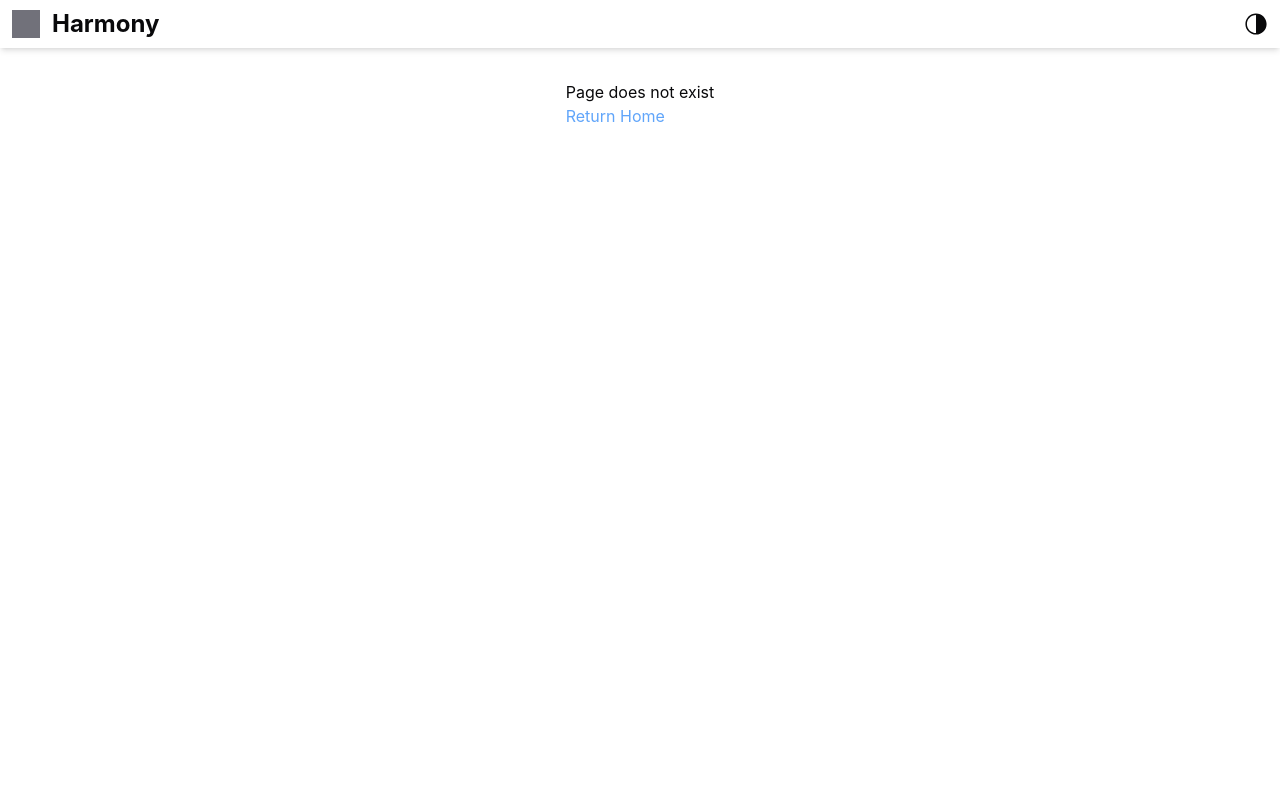
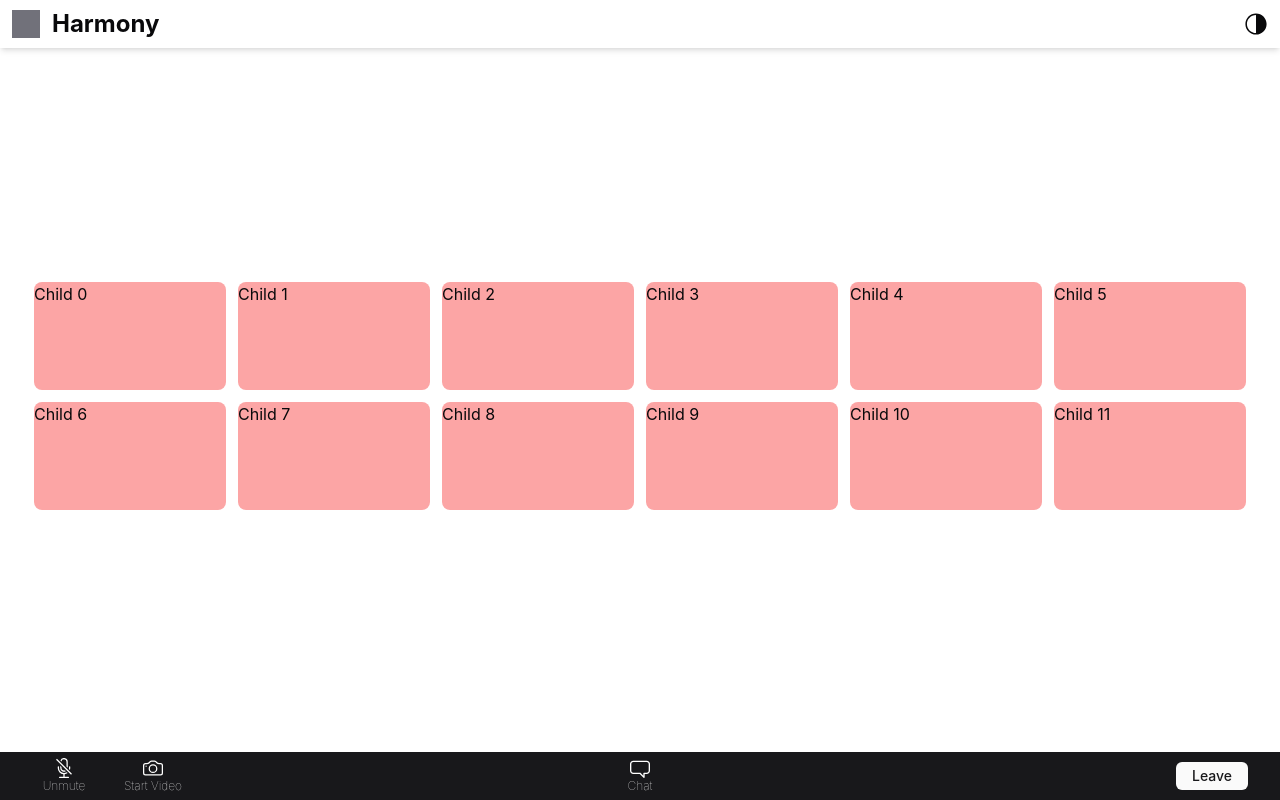
Before and after one commit to wyzhaobvt/harmony-client, a React (Vite) app: page /video in a window 1280 px wide. Built offline with nearby package versions, Linux system fonts and the light colour scheme.

Commit message:
started video call page

```diff
--- a/src/components/App.jsx
+++ b/src/components/App.jsx
@@ -7,7 +7,7 @@ function App() {
   setTheme();
   return (
     <>
-      <nav className="z-50 w-full h-12 bg-background sticky top-0 flex items-center px-3 justify-between group shadow-md dark:shadow-black">
+      <nav className="z-50 w-full bg-background sticky top-0 flex items-center px-3 justify-between group shadow-md dark:shadow-black">
         <div className="flex items-center gap-3">
           <div className="w-7 h-7 bg-muted-foreground"></div>
           <div className="font-bold text-2xl">Harmony</div>
--- /dev/null
+++ b/src/components/icons/CameraIcon.jsx
@@ -0,0 +1,16 @@
+import { cn } from "@/lib/utils";
+
+export default function CameraIcon({ className, ...props }) {
+  return (
+    <svg
+      xmlns="http://www.w3.org/2000/svg"
+      fill="currentColor"
+      viewBox="0 0 16 16"
+      className={cn("h-[15px] w-[15px]", className)}
+      {...props}
+    >
+      <path d="M15 12a1 1 0 0 1-1 1H2a1 1 0 0 1-1-1V6a1 1 0 0 1 1-1h1.172a3 3 0 0 0 2.12-.879l.83-.828A1 1 0 0 1 6.827 3h2.344a1 1 0 0 1 .707.293l.828.828A3 3 0 0 0 12.828 5H14a1 1 0 0 1 1 1zM2 4a2 2 0 0 0-2 2v6a2 2 0 0 0 2 2h12a2 2 0 0 0 2-2V6a2 2 0 0 0-2-2h-1.172a2 2 0 0 1-1.414-.586l-.828-.828A2 2 0 0 0 9.172 2H6.828a2 2 0 0 0-1.414.586l-.828.828A2 2 0 0 1 3.172 4z" />
+      <path d="M8 11a2.5 2.5 0 1 1 0-5 2.5 2.5 0 0 1 0 5m0 1a3.5 3.5 0 1 0 0-7 3.5 3.5 0 0 0 0 7M3 6.5a.5.5 0 1 1-1 0 .5.5 0 0 1 1 0" />
+    </svg>
+  );
+}
--- /dev/null
+++ b/src/components/icons/MicrophoneIcon.jsx
@@ -0,0 +1,16 @@
+import { cn } from "@/lib/utils"
+
+export default function MicrophoneIcon({ className, ...props }) {
+  return (
+    <svg
+      xmlns="http://www.w3.org/2000/svg"
+      fill="currentColor"
+      viewBox="0 0 16 16"
+      className={cn("h-[15px] w-[15px]", className)}
+      {...props}
+    >
+      <path d="M3.5 6.5A.5.5 0 0 1 4 7v1a4 4 0 0 0 8 0V7a.5.5 0 0 1 1 0v1a5 5 0 0 1-4.5 4.975V15h3a.5.5 0 0 1 0 1h-7a.5.5 0 0 1 0-1h3v-2.025A5 5 0 0 1 3 8V7a.5.5 0 0 1 .5-.5" />
+      <path d="M10 8a2 2 0 1 1-4 0V3a2 2 0 1 1 4 0zM8 0a3 3 0 0 0-3 3v5a3 3 0 0 0 6 0V3a3 3 0 0 0-3-3" />
+    </svg>
+  );
+}
--- /dev/null
+++ b/src/components/icons/MicrophoneMuteIcon.jsx
@@ -0,0 +1,16 @@
+import { cn } from "@/lib/utils"
+
+export default function MicrophoneMuteIcon({ className, ...props }) {
+  return (
+    <svg
+      xmlns="http://www.w3.org/2000/svg"
+      fill="currentColor"
+      viewBox="0 0 16 16"
+      className={cn("h-[15px] w-[15px]", className)}
+      {...props}
+    >
+      <path d="M13 8c0 .564-.094 1.107-.266 1.613l-.814-.814A4 4 0 0 0 12 8V7a.5.5 0 0 1 1 0zm-5 4c.818 0 1.578-.245 2.212-.667l.718.719a5 5 0 0 1-2.43.923V15h3a.5.5 0 0 1 0 1h-7a.5.5 0 0 1 0-1h3v-2.025A5 5 0 0 1 3 8V7a.5.5 0 0 1 1 0v1a4 4 0 0 0 4 4m3-9v4.879l-1-1V3a2 2 0 0 0-3.997-.118l-.845-.845A3.001 3.001 0 0 1 11 3" />
+      <path d="m9.486 10.607-.748-.748A2 2 0 0 1 6 8v-.878l-1-1V8a3 3 0 0 0 4.486 2.607m-7.84-9.253 12 12 .708-.708-12-12z" />
+    </svg>
+  );
+}
--- a/src/css/App.css
+++ b/src/css/App.css
@@ -11,6 +11,7 @@
   color-scheme: light dark;
   color: rgba(255, 255, 255, 0.87);
   background-color: var(--background);
+  --nav-bar-height: 3rem
 }
 
 html,
@@ -25,14 +26,25 @@ body {
   min-width: 320px;
 }
 
+nav {
+  height: var(--nav-bar-height);
+}
 main {
   display: flex;
   flex-direction: column;
   align-items: center;
   padding-top: 2rem;
   width: 100%;
+  min-height: calc(100% - var(--nav-bar-height));
 }
 
 #root {
   position: relative;
 }
+
+.video-call-tile {
+  --gap: 5px;
+  --tile-min-width: 190px;
+  --spots: calc( 100% / ( 190 + var(--gap) ) );
+
+}
--- /dev/null
+++ b/src/pages/VideoChat.jsx
@@ -0,0 +1,81 @@
+import { ChatBubbleIcon } from "@radix-ui/react-icons";
+import React, { useEffect, useState } from "react";
+import CameraIcon from "../components/icons/CameraIcon";
+import MicrophoneIcon from "../components/icons/MicrophoneIcon";
+import MicrophoneMuteIcon from "../components/icons/MicrophoneMuteIcon";
+import { Button } from "@/components/ui/button";
+
+export default function VideoChat() {
+  const [muted, setMuted] = useState(true);
+  const [tileWidth, setTileWidth] = useState(null)
+  useEffect(()=>{
+    calculate()
+    // console.log("running")
+    window.addEventListener("resize", ()=>{calculate()})
+    function calculate() {
+      const width = window.innerWidth - 40
+      const full = Math.floor(width / 160)
+      setTileWidth(Math.floor(((width - ((full- 1) * 5)))))
+    }
+  }, [])
+  return (
+    <div className="flex w-full flex-col flex-grow relative">
+      <div className="video-call-tile-container flex grow justify-center items-center pb-10">
+        <div className="video-call-tile flex justify-center items-center gap-3 flex-wrap w-full px-5" onResize={()=>console.log("resize")}>
+
+          {Array(12)
+            .fill()
+            .map((_, i) => {
+              return (
+                <div
+                  key={i}
+                  className="aspect-video flex min-w-48 bg-red-300 rounded-lg"
+                >
+                  Child {i}
+                </div>
+              );
+            })}
+        </div>
+      </div>
+      <div className="bg-secondary-foreground dark:bg-secondary max-h-12 h-12 sticky bottom-0 flex grow text-white justify-between items-center px-8">
+        <div className="flex gap-4 sm:w-1/3">
+          <Button
+            variant="ghost"
+            className="flex flex-col justify-between items-center py-0.5 px-3 font-thin dark:hover:bg-primary-foreground w-16"
+            onClick={() => {
+              setMuted((prev) => !prev);
+            }}
+          >
+            {muted ? (
+              <MicrophoneMuteIcon className="w-5 h-5" />
+            ) : (
+              <MicrophoneIcon className="w-5 h-5" />
+            )}
+            <div className="text-xs">{muted ? "Unmute" : "Mute"}</div>
+          </Button>
+          <Button
+            variant="ghost"
+            className="flex flex-col justify-between items-center py-0.5 px-3 font-thin dark:hover:bg-primary-foreground"
+          >
+            <CameraIcon className="w-5 h-5" />
+            <div className="text-xs">Start Video</div>
+          </Button>
+        </div>
+        <div className="flex w-1/3 justify-center">
+          <Button
+            variant="ghost"
+            className="flex flex-col justify-between items-center py-0.5 px-3 font-thin dark:hover:bg-primary-foreground"
+          >
+            <ChatBubbleIcon className="w-5 h-5" />
+            <div className="text-xs">Chat</div>
+          </Button>
+        </div>
+        <div className="flex w-1/3 justify-end">
+          <Button className="h-7 bg-primary-foreground text-primary hover:bg-zinc-300 dark:bg-primary dark:text-primary-foreground dark:hover:bg-zinc-300">
+            Leave
+          </Button>
+        </div>
+      </div>
+    </div>
+  );
+}
--- a/src/router.jsx
+++ b/src/router.jsx
@@ -1,4 +1,5 @@
 import App from "./components/App";
+import VideoChat from "./pages/VideoChat";
 import FileManagement from "./pages/file-management/FileManagement";
 import {createBrowserRouter} from "react-router-dom"
 export default createBrowserRouter([
@@ -17,6 +18,10 @@ export default createBrowserRouter([
           {
             path: "/files",
             element: <FileManagement />
+          },
+          {
+            path: "/video",
+            element: <VideoChat />
           }
         ]
       },
```
